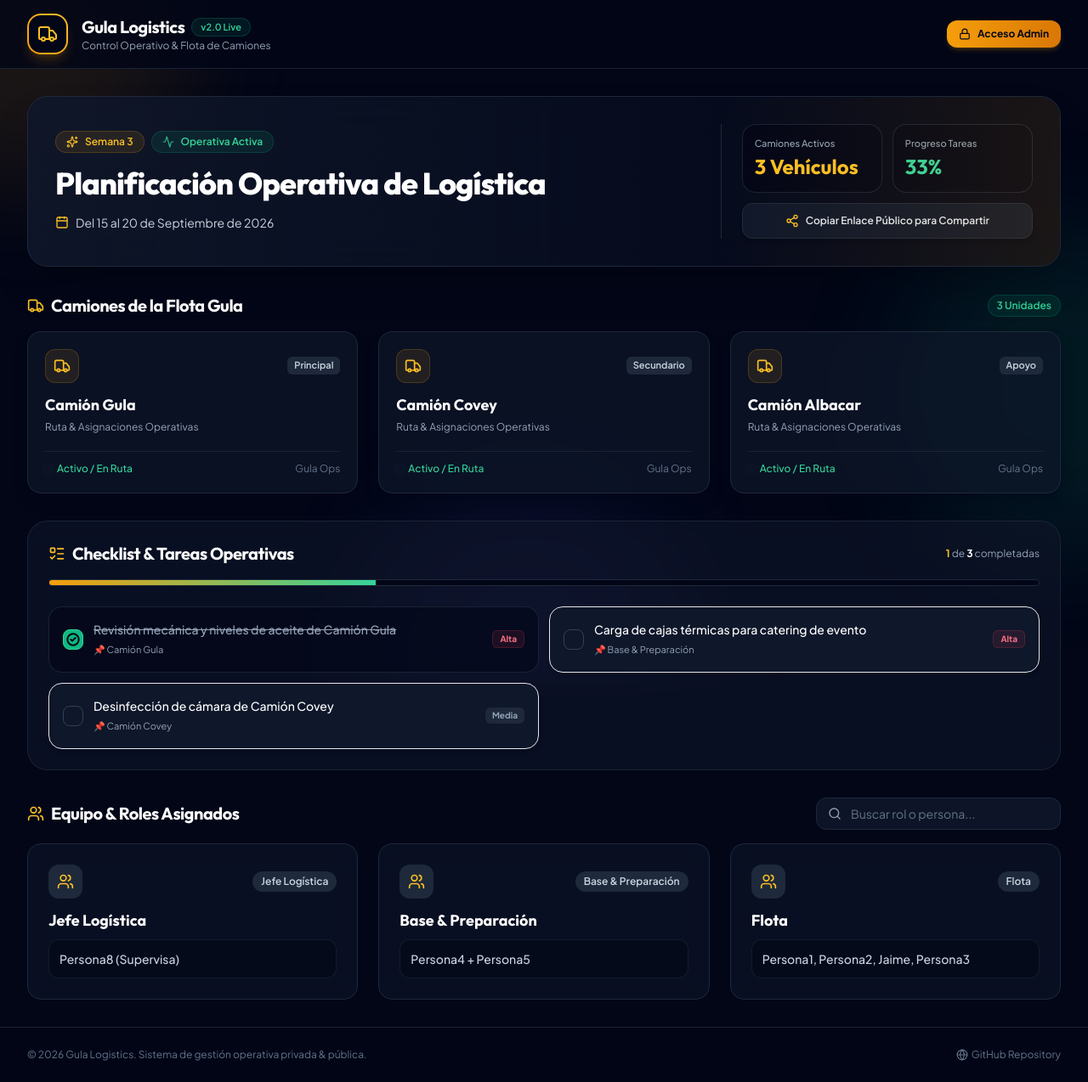
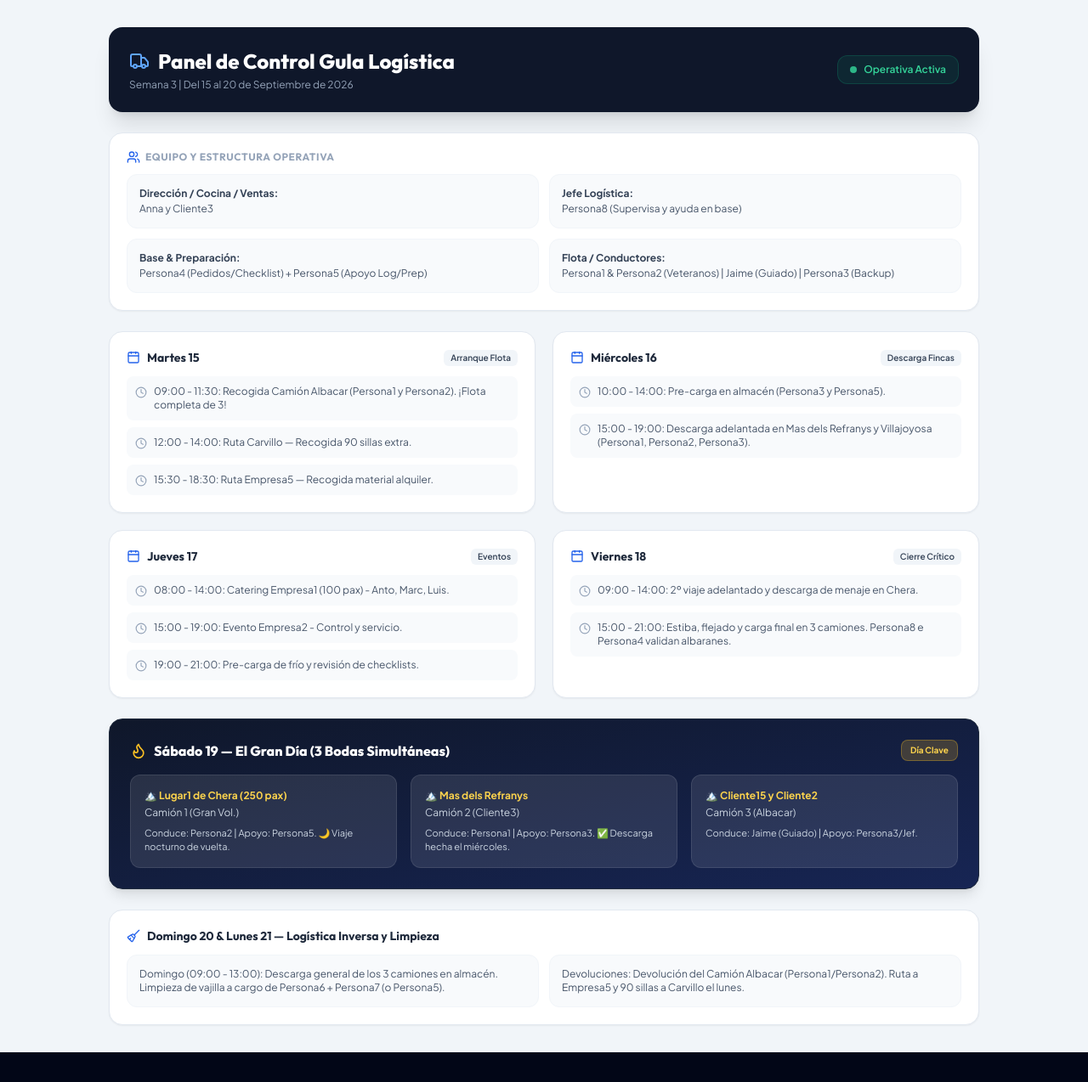
Before and after one commit to r2fod/gula-logistics, a React (Vite) app in the folder client/: page / in a window 1280 px wide. Shown: the whole page at 85% size. After the commit the page ends 1239 px from the top, so only its background shows below. Built offline with nearby package versions, Linux system fonts and the light colour scheme.

Commit message:
feat: configuracion de Canvas Visual App.jsx para Semana 3 y deploy a GitHub Pages

```diff
--- a/client/package.json
+++ b/client/package.json
@@ -1,5 +1,6 @@
 {
   "name": "gula-logistics-client",
+  "homepage": "https://r2fod.github.io/gula-logistics",
   "private": true,
   "version": "1.0.0",
   "type": "module",
--- a/client/src/App.jsx
+++ b/client/src/App.jsx
@@ -1,232 +1,151 @@
-import React, { useState, useEffect } from 'react';
-import {
-  Truck,
-  Users,
-  Calendar,
-  Activity,
-  ShieldCheck,
-  Globe,
-  Lock,
-  Eye,
-  LogOut,
-  Sparkles,
-  RefreshCw
-} from 'lucide-react';
+import React from 'react';
+import { Truck, Users, Calendar, Clock, Flame as Fire, Broom } from 'lucide-react';
 
-import LoginModal from './components/LoginModal';
-import AdminPanel from './components/AdminPanel';
-import PublicView from './components/PublicView';
-
-const DEFAULT_DATA = {
+export default function App() {
+  const data = {
     meta: {
       week: "Semana 3",
       dateRange: "Del 15 al 20 de Septiembre de 2026",
       status: "Operativa Activa"
     },
     team: [
-    { role: "Jefe Logística", members: "Persona8 (Supervisa)", category: "lead" },
-    { role: "Base & Preparación", members: "Persona4 + Persona5", category: "prep" },
-    { role: "Flota", members: "Persona1, Persona2, Jaime, Persona3", category: "fleet" }
+      { role: "Dirección / Cocina / Ventas", members: "Anna y Cliente3" },
+      { role: "Jefe Logística", members: "Persona8 (Supervisa y ayuda en base)" },
+      { role: "Base & Preparación", members: "Persona4 (Pedidos/Checklist) + Persona5 (Apoyo Log/Prep)" },
+      { role: "Flota / Conductores", members: "Persona1 & Persona2 (Veteranos) | Jaime (Guiado) | Persona3 (Backup)" }
     ],
-  trucks: [
-    { name: "Camión Gula", status: "Activo / En Ruta", tag: "Principal" },
-    { name: "Camión Covey", status: "Activo / En Ruta", tag: "Secundario" },
-    { name: "Camión Albacar", status: "Activo / En Ruta", tag: "Apoyo" }
-  ],
+    schedule: {
+      martes: {
+        title: "Martes 15", badge: "Arranque Flota",
         tasks: [
-    { id: '1', text: 'Revisión mecánica y niveles de aceite de Camión Gula', assignedTo: 'Camión Gula', priority: 'Alta', completed: true },
-    { id: '2', text: 'Carga de cajas térmicas para catering de evento', assignedTo: 'Base & Preparación', priority: 'Alta', completed: false },
-    { id: '3', text: 'Desinfección de cámara de Camión Covey', assignedTo: 'Camión Covey', priority: 'Media', completed: false }
+          "09:00 - 11:30: Recogida Camión Albacar (Persona1 y Persona2). ¡Flota completa de 3!",
+          "12:00 - 14:00: Ruta Carvillo — Recogida 90 sillas extra.",
+          "15:30 - 18:30: Ruta Empresa5 — Recogida material alquiler."
         ]
-};
-
-const sanitizeData = (raw) => {
-  if (!raw || typeof raw !== 'object') return DEFAULT_DATA;
-  const cleanTeam = (raw.team || DEFAULT_DATA.team).filter(
-    item => !item.role.toLowerCase().includes('cocina') && !item.role.toLowerCase().includes('dirección')
-  );
-  return {
-    ...DEFAULT_DATA,
-    ...raw,
-    team: cleanTeam
-  };
-};
-
-export default function App() {
-  // Load initial data from localStorage or default with strict sanitization
-  const [data, setData] = useState(() => {
-    try {
-      localStorage.removeItem('gula_logistics_data');
-      localStorage.removeItem('gula_logistics_data_v2');
-      const saved = localStorage.getItem('gula_logistics_v3_clean');
-      return saved ? sanitizeData(JSON.parse(saved)) : DEFAULT_DATA;
-    } catch {
-      return DEFAULT_DATA;
+      },
+      miercoles: {
+        title: "Miércoles 16", badge: "Descarga Fincas",
+        tasks: [
+          "10:00 - 14:00: Pre-carga en almacén (Persona3 y Persona5).",
+          "15:00 - 19:00: Descarga adelantada en Mas dels Refranys y Villajoyosa (Persona1, Persona2, Persona3)."
+        ]
+      },
+      jueves: {
+        title: "Jueves 17", badge: "Eventos",
+        tasks: [
+          "08:00 - 14:00: Catering Empresa1 (100 pax) - Anto, Marc, Luis.",
+          "15:00 - 19:00: Evento Empresa2 - Control y servicio.",
+          "19:00 - 21:00: Pre-carga de frío y revisión de checklists."
+        ]
+      },
+      viernes: {
+        title: "Viernes 18", badge: "Cierre Crítico",
+        tasks: [
+          "09:00 - 14:00: 2º viaje adelantado y descarga de menaje en Chera.",
+          "15:00 - 21:00: Estiba, flejado y carga final en 3 camiones. Persona8 e Persona4 validan albaranes."
+        ]
       }
-  });
-
-  const [isAdmin, setIsAdmin] = useState(() => {
-    return localStorage.getItem('gula_is_admin') === 'true';
-  });
-
-  const [isLoginModalOpen, setIsLoginModalOpen] = useState(false);
-  const [loading, setLoading] = useState(false);
-
-  // Sync to localStorage
-  const handleDataChange = (newData) => {
-    const cleaned = sanitizeData(newData);
-    setData(cleaned);
-    try {
-      localStorage.setItem('gula_logistics_v3_clean', JSON.stringify(cleaned));
-    } catch (e) {
-      console.error('Error al guardar en localStorage:', e);
-    }
-  };
-
-  const handleToggleTask = (taskId) => {
-    const updatedTasks = (data.tasks || []).map(t =>
-      t.id === taskId ? { ...t, completed: !t.completed } : t
-    );
-    handleDataChange({ ...data, tasks: updatedTasks });
-  };
-
-  const handleLoginSuccess = () => {
-    setIsAdmin(true);
-    localStorage.setItem('gula_is_admin', 'true');
-    setIsLoginModalOpen(false);
-  };
-
-  const handleLogout = () => {
-    setIsAdmin(false);
-    localStorage.removeItem('gula_is_admin');
-  };
-
-  // Optional sync with API endpoint if available
-  const fetchLogisticsData = async () => {
-    setLoading(true);
-    const apiUrl = import.meta.env.VITE_API_URL;
-    if (!apiUrl) {
-      setLoading(false);
-      return;
-    }
-    try {
-      const res = await fetch(apiUrl, { signal: AbortSignal.timeout(3000) });
-      if (res.ok) {
-        const json = await res.json();
-        if (json && json.meta && json.team) {
-          handleDataChange(json);
-        }
-      }
-    } catch (err) {
-      console.log('Usando datos persistentes en navegador');
-    } finally {
-      setLoading(false);
+    },
+    saturdaySpecial: {
+      title: "Sábado 19 — El Gran Día (3 Bodas Simultáneas)",
+      weddings: [
+        { location: "Lugar1 de Chera (250 pax)", truck: "Camión 1 (Gran Vol.)", details: "Conduce: Persona2 | Apoyo: Persona5. 🌙 Viaje nocturno de vuelta." },
+        { location: "Mas dels Refranys", truck: "Camión 2 (Cliente3)", details: "Conduce: Persona1 | Apoyo: Persona3. ✅ Descarga hecha el miércoles." },
+        { location: "Cliente15 y Cliente2", truck: "Camión 3 (Albacar)", details: "Conduce: Jaime (Guiado) | Apoyo: Persona3/Jef." }
+      ]
+    },
+    sundayMonday: {
+      title: "Domingo 20 & Lunes 21 — Logística Inversa y Limpieza",
+      tasks: [
+        "Domingo (09:00 - 13:00): Descarga general de los 3 camiones en almacén. Limpieza de vajilla a cargo de Persona6 + Persona7 (o Persona5).",
+        "Devoluciones: Devolución del Camión Albacar (Persona1/Persona2). Ruta a Empresa5 y 90 sillas a Carvillo el lunes."
+      ]
     }
   };
 
   return (
-    <div className="min-h-screen bg-slate-950 text-slate-100 flex flex-col selection:bg-amber-500 selection:text-slate-950">
-      {/* Dynamic Background Gradients */}
-      <div className="fixed inset-0 overflow-hidden pointer-events-none z-0">
-        <div className="absolute -top-40 -left-40 w-96 h-96 bg-amber-500/10 rounded-full blur-3xl"></div>
-        <div className="absolute top-1/3 -right-40 w-96 h-96 bg-emerald-500/10 rounded-full blur-3xl"></div>
-        <div className="absolute -bottom-40 left-1/3 w-96 h-96 bg-indigo-500/10 rounded-full blur-3xl"></div>
+    <div className="bg-slate-100 min-h-screen text-slate-800 antialiased p-4 md:p-8">
+      <div className="max-w-5xl mx-auto space-y-6">
+
+        <header className="bg-slate-900 text-white p-6 rounded-2xl shadow-xl flex flex-col md:flex-row justify-between items-start md:items-center gap-4">
+          <div>
+            <h1 className="text-xl md:text-2xl font-extrabold flex items-center gap-2.5">
+              <Truck className="text-blue-400 w-6 h-6" /> Panel de Control Gula Logística
+            </h1>
+            <p className="text-xs text-slate-400 mt-1">{data.meta.week} | {data.meta.dateRange}</p>
           </div>
-
-      {/* Top Header Navbar */}
-      <header className="relative z-20 border-b border-slate-800/80 bg-slate-950/80 backdrop-blur-md sticky top-0">
-        <div className="max-w-7xl mx-auto px-4 sm:px-6 lg:px-8 h-20 flex items-center justify-between">
-          <div className="flex items-center space-x-3 sm:space-x-4">
-            <div className="w-10 h-10 sm:w-12 sm:h-12 rounded-2xl bg-gradient-to-tr from-amber-500 to-amber-400 p-0.5 shadow-lg shadow-amber-500/20">
-              <div className="w-full h-full bg-slate-950 rounded-[14px] flex items-center justify-center">
-                <Truck className="w-5 h-5 sm:w-6 sm:h-6 text-amber-400" />
-              </div>
-            </div>
-            <div>
-              <div className="flex items-center space-x-2">
-                <h1 className="text-lg sm:text-xl font-bold tracking-tight text-white font-['Outfit']">
-                  Gula Logistics
-                </h1>
-                <span className="hidden sm:inline-flex items-center px-2.5 py-0.5 rounded-full text-[11px] font-semibold bg-emerald-500/10 text-emerald-400 border border-emerald-500/20">
-                  v2.0 Live
-                </span>
-              </div>
-              <p className="text-[11px] sm:text-xs text-slate-400">Control Operativo & Flota de Camiones</p>
-            </div>
-          </div>
-
-          <div className="flex items-center space-x-2 sm:space-x-3">
-            {isAdmin ? (
-              <div className="flex items-center space-x-2">
-                <button
-                  onClick={() => setIsAdmin(false)}
-                  className="flex items-center space-x-1.5 px-3 py-2 rounded-xl bg-slate-900 border border-slate-800 text-slate-300 hover:text-white text-xs font-semibold transition-colors"
-                >
-                  <Eye className="w-3.5 h-3.5 text-amber-400" />
-                  <span className="hidden sm:inline">Vista Pública</span>
-                </button>
-                <button
-                  onClick={handleLogout}
-                  className="flex items-center space-x-1.5 px-3 py-2 rounded-xl bg-rose-500/10 border border-rose-500/20 text-rose-400 hover:bg-rose-500/20 text-xs font-semibold transition-colors"
-                >
-                  <LogOut className="w-3.5 h-3.5" />
-                  <span className="hidden sm:inline">Salir Admin</span>
-                </button>
-              </div>
-            ) : (
-              <button
-                onClick={() => setIsLoginModalOpen(true)}
-                className="flex items-center space-x-2 px-3.5 py-2 rounded-xl bg-gradient-to-r from-amber-500 to-amber-600 hover:from-amber-400 hover:to-amber-500 text-slate-950 text-xs font-bold shadow-md shadow-amber-500/20 transition-all"
-              >
-                <Lock className="w-3.5 h-3.5" />
-                <span>Acceso Admin</span>
-              </button>
-            )}
-          </div>
+          <div className="bg-emerald-500/10 text-emerald-400 border border-emerald-500/20 px-3.5 py-2 rounded-xl text-xs font-semibold flex items-center gap-2">
+            <span className="w-2 h-2 rounded-full bg-emerald-400 animate-pulse"></span> {data.meta.status}
           </div>
         </header>
 
-      {/* Main Container */}
-      <main className="relative z-10 flex-1 max-w-7xl w-full mx-auto px-4 sm:px-6 lg:px-8 py-6 sm:py-8 space-y-8">
-        {isAdmin ? (
-          <AdminPanel
-            data={data}
-            onChangeData={handleDataChange}
-            onLogout={handleLogout}
-          />
-        ) : (
-          <PublicView
-            data={data}
-            onToggleTask={handleToggleTask}
-            onOpenLogin={() => setIsLoginModalOpen(true)}
-          />
-        )}
-      </main>
+        <section className="bg-white rounded-2xl p-5 shadow-sm border border-slate-200">
+          <h2 className="text-xs font-bold text-slate-400 uppercase tracking-wider mb-3 flex items-center gap-1.5">
+            <Users className="text-blue-600 w-4 h-4" /> Equipo y Estructura Operativa
+          </h2>
+          <div className="grid grid-cols-1 md:grid-cols-2 gap-3 text-xs">
+            {data.team.map((item, idx) => (
+              <div key={idx} className="bg-slate-50 p-3.5 rounded-xl border border-slate-100">
+                <span className="font-bold text-slate-700 block mb-0.5">{item.role}:</span>
+                <span className="text-slate-600">{item.members}</span>
+              </div>
+            ))}
+          </div>
+        </section>
 
-      {/* Footer */}
-      <footer className="relative z-10 border-t border-slate-800/80 bg-slate-950/80 mt-auto py-6">
-        <div className="max-w-7xl mx-auto px-4 sm:px-6 lg:px-8 flex flex-col sm:flex-row items-center justify-between text-xs text-slate-500 gap-4">
-          <p>© 2026 Gula Logistics. Sistema de gestión operativa privada & pública.</p>
-          <div className="flex items-center space-x-4">
-            <a
-              href="https://github.com/r2fod/gula-logistics"
-              target="_blank"
-              rel="noreferrer"
-              className="hover:text-slate-300 transition-colors flex items-center space-x-1"
-            >
-              <Globe className="w-3.5 h-3.5" />
-              <span>GitHub Repository</span>
-            </a>
+        <div className="grid grid-cols-1 md:grid-cols-2 gap-5">
+          {Object.entries(data.schedule).map(([key, day]) => (
+            <div key={key} className="bg-white rounded-2xl p-5 shadow-sm border border-slate-200">
+              <div className="flex items-center justify-between mb-3">
+                <h3 className="font-bold text-slate-800 text-sm flex items-center gap-2">
+                  <Calendar className="text-blue-600 w-4 h-4" /> {day.title}
+                </h3>
+                <span className="text-[10px] bg-slate-100 text-slate-700 font-semibold px-2 py-0.5 rounded-md">{day.badge}</span>
               </div>
+              <ul className="space-y-2 text-xs text-slate-600">
+                {day.tasks.map((task, idx) => (
+                  <li key={idx} className="flex items-start gap-2 bg-slate-50 p-2.5 rounded-lg">
+                    <Clock className="text-slate-400 w-3.5 h-3.5 mt-0.5 shrink-0" />
+                    <div>{task}</div>
+                  </li>
+                ))}
+              </ul>
             </div>
-      </footer>
+          ))}
+        </div>
 
-      {/* Login Modal */}
-      <LoginModal
-        isOpen={isLoginModalOpen}
-        onClose={() => setIsLoginModalOpen(false)}
-        onLoginSuccess={handleLoginSuccess}
-      />
+        <section className="bg-gradient-to-br from-slate-900 to-blue-950 text-white rounded-2xl p-6 shadow-lg border border-slate-800">
+          <div className="flex items-center justify-between mb-4">
+            <h3 className="font-extrabold text-base flex items-center gap-2">
+              <Fire className="text-amber-400 w-5 h-5" /> {data.saturdaySpecial.title}
+            </h3>
+            <span className="text-[10px] bg-amber-400/20 text-amber-300 font-bold px-2.5 py-1 rounded-lg border border-amber-400/30">Día Clave</span>
+          </div>
+          <div className="grid grid-cols-1 md:grid-cols-3 gap-4 text-xs">
+            {data.saturdaySpecial.weddings.map((w, idx) => (
+              <div key={idx} className="bg-white/10 p-4 rounded-xl border border-white/10">
+                <span className="font-bold text-amber-300 block mb-1">🏔️ {w.location}</span>
+                <span className="text-slate-300 block mb-2">{w.truck}</span>
+                <p className="text-[11px] text-slate-300">{w.details}</p>
+              </div>
+            ))}
+          </div>
+        </section>
+
+        <section className="bg-white rounded-2xl p-5 shadow-sm border border-slate-200">
+          <h3 className="font-bold text-slate-800 text-sm mb-3 flex items-center gap-2">
+            <Broom className="text-blue-600 w-4 h-4" /> {data.sundayMonday.title}
+          </h3>
+          <div className="grid grid-cols-1 md:grid-cols-2 gap-3 text-xs text-slate-600">
+            {data.sundayMonday.tasks.map((task, idx) => (
+              <div key={idx} className="bg-slate-50 p-3.5 rounded-xl border border-slate-100">
+                {task}
+              </div>
+            ))}
+          </div>
+        </section>
+
+      </div>
     </div>
   );
 }
```
Also changed, not shown: client/vite.config.js (+3 -7 lines). Lines whose indentation alone changed are shown as unchanged.
